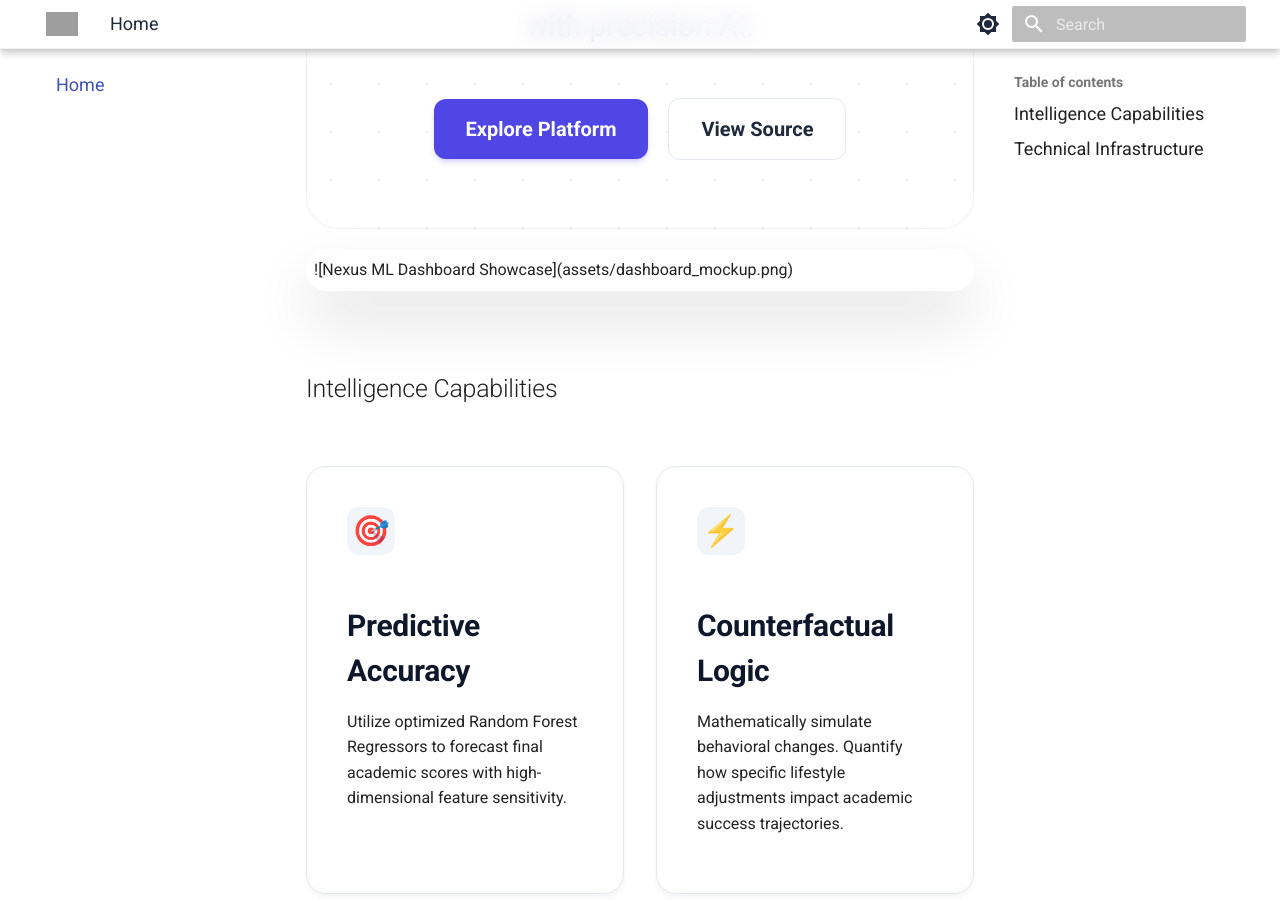
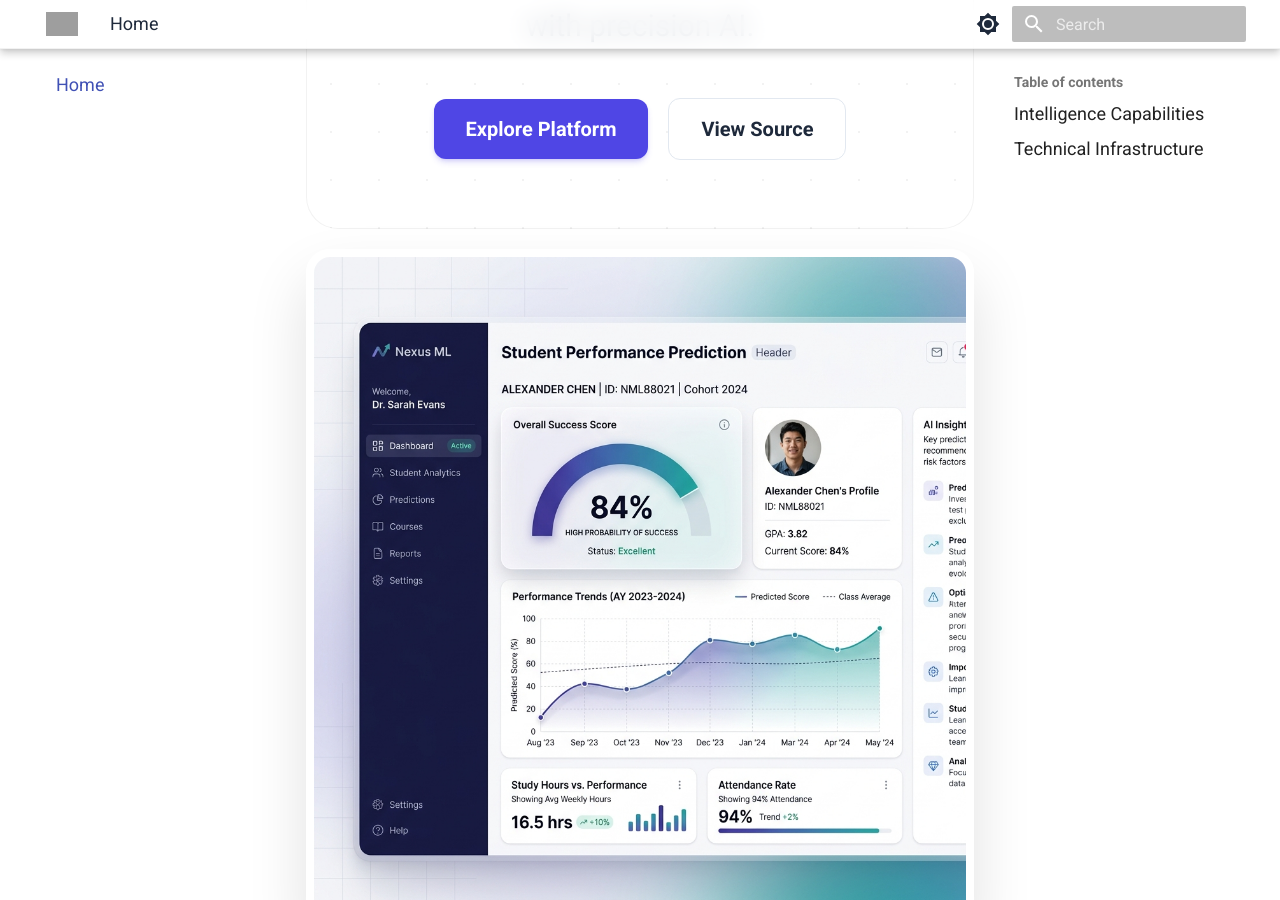
Before and after one commit to monkey9-Cyber-cat-Spidy/Student-Performance-Prediction, an MkDocs documentation site: the page built from docs/index.md, in a window 1280 px wide and 900 px high, scrolled down 540 px. Built offline with MkDocs 1.6.1 and Material for MkDocs 9.7.7, drawn with Linux system fonts in a browser that asks for light colours; grey boxes are pictures that could not be loaded.

Commit message:
fix: explicit img tag for dashboard showcase in docs

```diff
--- a/docs/index.md
+++ b/docs/index.md
@@ -10,7 +10,7 @@
 </div>
 
 <div class="aih-showcase">
-    ![Nexus ML Dashboard Showcase](assets/dashboard_mockup.png)
+    <img src="assets/dashboard_mockup.png" alt="Nexus ML Dashboard Showcase">
 </div>
 
 ## Intelligence Capabilities
```
